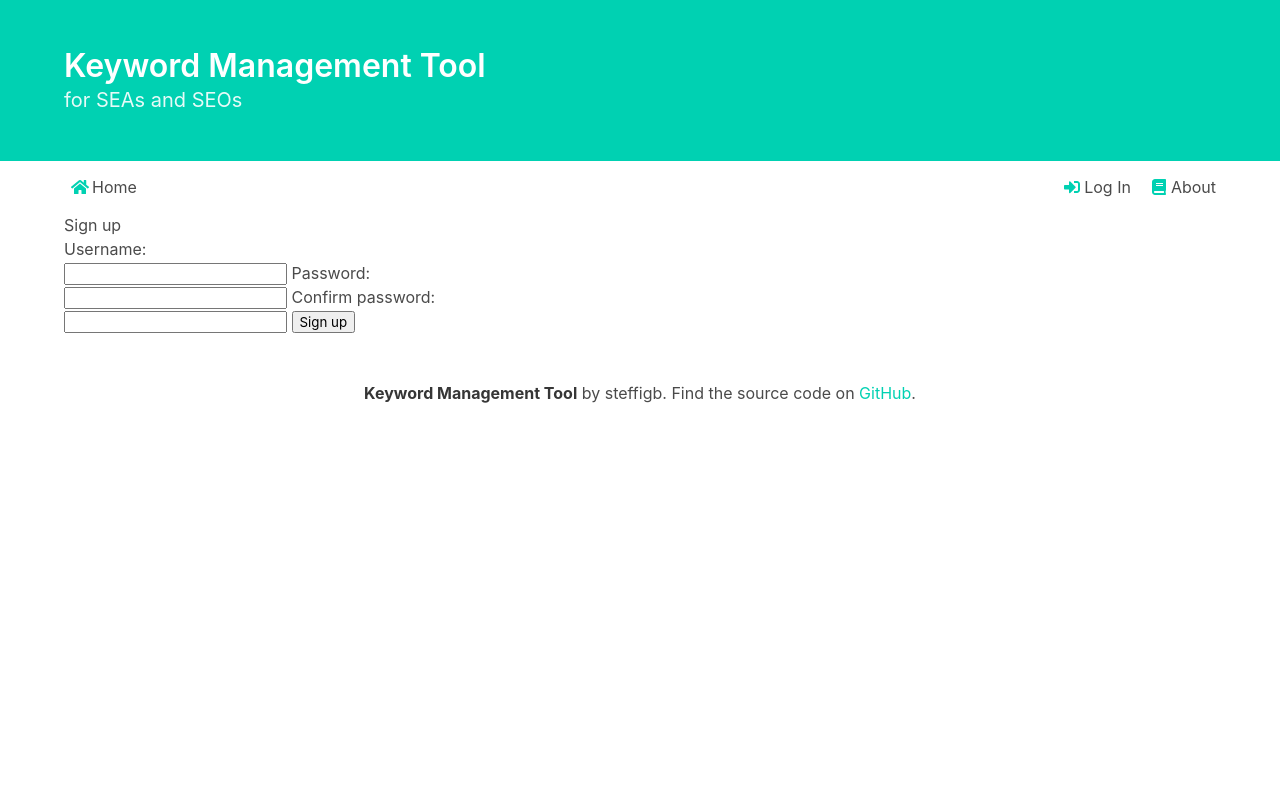
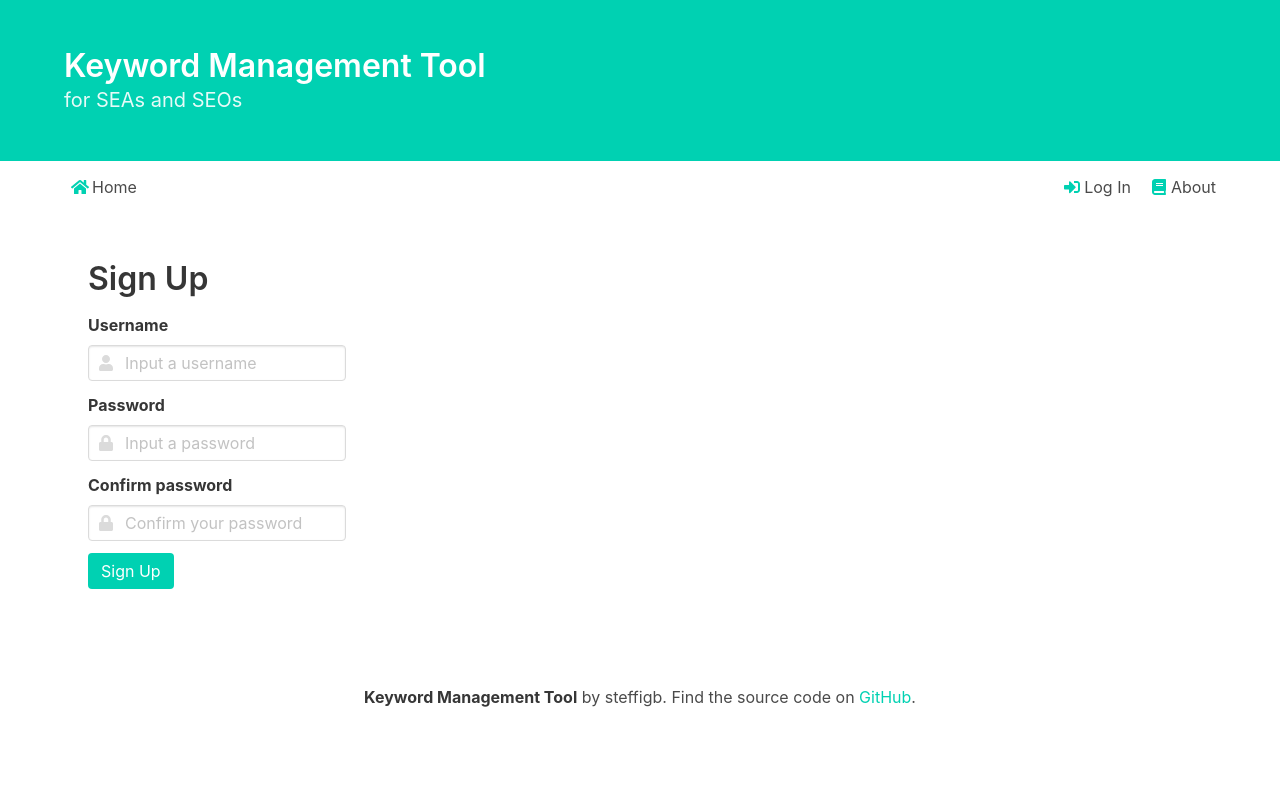
Before and after one commit to steffigb/keywordTool, a Django app: template accounts/templates/accounts/signup.html in a window 1280 px wide. Before the commit the page ends 403 px from the top, so only its background shows below. Run offline with Django 3.2, Linux system fonts and the light colour scheme; the template is opened without the code that fills it, so the values that code supplies are empty; some libraries are stand-ins or nearby versions.

Commit message:
Design changes

```diff
--- a/accounts/templates/accounts/signup.html
+++ b/accounts/templates/accounts/signup.html
@@ -1,7 +1,15 @@
 {% extends 'keywords/base.html' %}
 {% block content %}
 
-<h1>Sign up</h1>
+<section class='section'>
+
+  <header class='bd-header'>
+    <div class='bd-header-titles'>
+      <h1 class='title'>Sign Up</h1>
+      <p class='subtitle is-4'>
+      </p>
+    </div>
+  </header>
 
   {% if error %}
   {{ error }}
@@ -9,16 +17,51 @@
 
   <form method='POST' action='{% url 'signup' %}'>
     {% csrf_token %}
-  Username:
-  <br />
-  <input type='text' name='username' />
-  Password:
-  <br />
-  <input type='password' name='password1' />
-  Confirm password:
-  <br />
-  <input type='password' name='password2' />
-  <input type='submit' value='Sign up'>
+    <div class='columns'>
+      <div class='column'>
+        <div class='field'>
+          <label class='label'>Username</label>
+          <div class='control has-icons-left'>
+            <input class='input' type='text' name='username' placeholder='Input a username'>
+            <span class='icon is-small is-left'>
+              <i class='fas fa-user'></i>
+            </span>
+          </div>
+        </div>
+
+        <label class='label'>Password</label>
+        <div class='field'>
+          <p class='control has-icons-left'>
+            <input class='input' type='password' name='password1' placeholder='Input a password'>
+            <span class='icon is-small is-left'>
+              <i class='fas fa-lock'></i>
+            </span>
+          </p>
+        </div>
+
+        <label class='label'>Confirm password</label>
+        <div class='field'>
+          <p class='control has-icons-left'>
+            <input class='input' type='password' name='password2' placeholder='Confirm your password'>
+            <span class='icon is-small is-left'>
+              <i class='fas fa-lock'></i>
+            </span>
+          </p>
+        </div>
+
+        <div class='control is-primary'>
+          <input class='button is-primary' type='submit' value='Sign Up'>
+        </div>
+      </div>
+      <div class='column'>
+      </div>
+      <div class='column'>
+      </div>
+      <div class='column'>
+      </div>
+
+    </div>
   </form>
+</section>
 
 {% endblock %}
--- a/keywords/templates/keywords/overview.html
+++ b/keywords/templates/keywords/overview.html
@@ -1,11 +1,10 @@
 {% extends 'keywords/base.html' %}
 {% block content %}
+
 
 <section class="section">
   <div class="container">
     <h1 class="title">Your stored keyword lists</h1>
-
-
     <div class="tile is-ancestor">
       <div class="tile is-parent is-vertical">
         {% for list in lists %}
@@ -19,7 +18,6 @@
         {% endfor %}
       </div>
     </div>
-
   </div>
 </section>
 
```
Also changed, not shown: accounts/templates/accounts/login.html (+42 -10 lines), db.sqlite3. Lines whose indentation alone changed are shown as unchanged.
